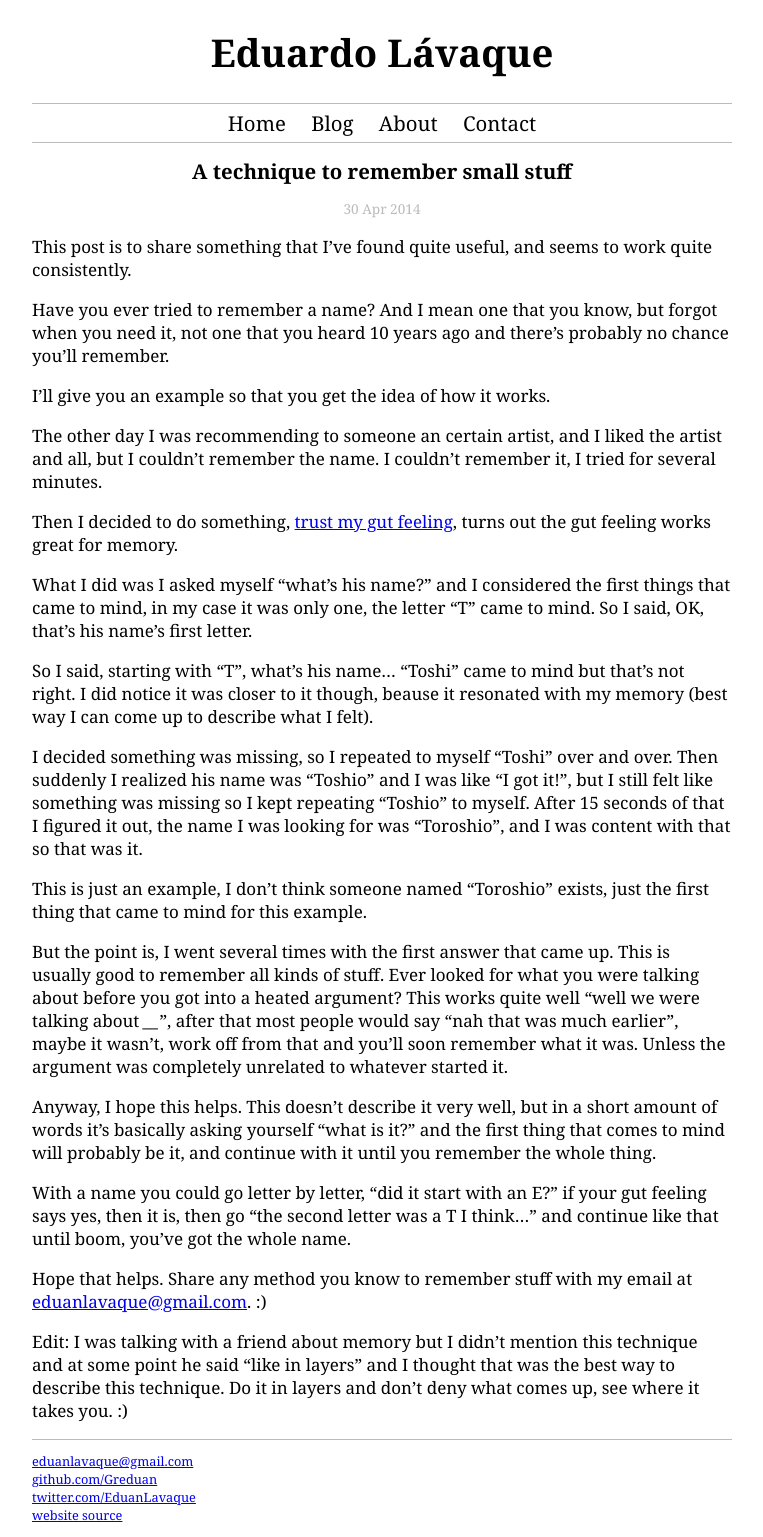
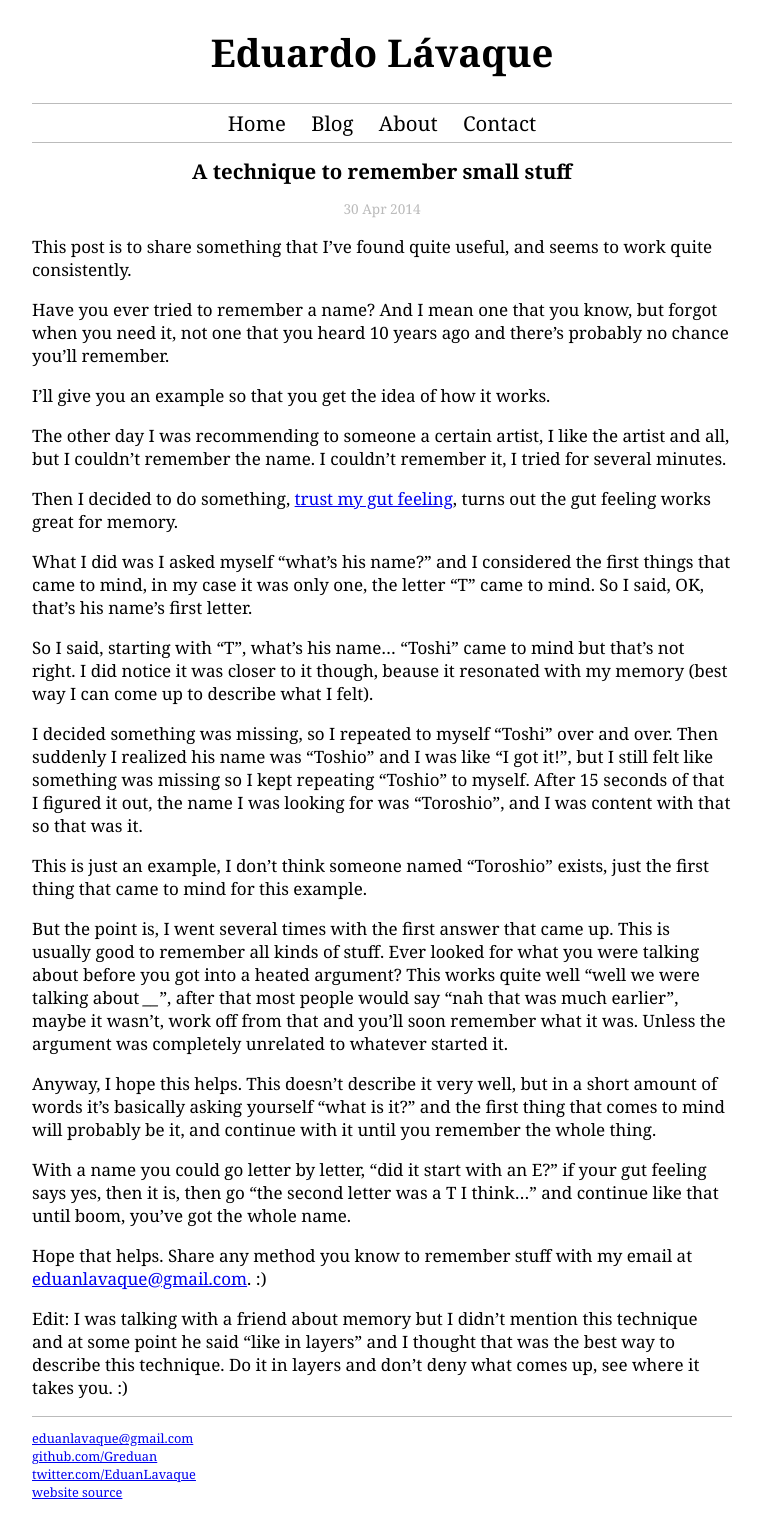
Before and after one commit to greduan/blog-content, a Jekyll site: the page built from _posts/2014-04-30-attrss.md, in a window 1280 px wide. Shown: the whole page, without its empty margins (258-1021 px from the left). Built offline with Jekyll 4.4.1, drawn with Linux system fonts in a browser that asks for light colours; Markdown is read by kramdown in place of the engine named in the settings; after the commit the page ends 1514 px from its top, so only the background shows below that.

Commit message:
Added new post about Vim keybinds
Also fixed a typo in a previous post, the one about a tip for
remembering stuff.

```diff
--- a/_posts/2014-04-30-attrss.md
+++ b/_posts/2014-04-30-attrss.md
@@ -14,9 +14,9 @@ chance you'll remember.
 
 I'll give you an example so that you get the idea of how it works.
 
-The other day I was recommending to someone an certain artist, and I liked the
-artist and all, but I couldn't remember the name. I couldn't remember it,
-I tried for several minutes.
+The other day I was recommending to someone a certain artist, I like the artist
+and all, but I couldn't remember the name. I couldn't remember it, I tried for
+several minutes.
 
 Then I decided to do something, [trust my gut
 feeling](http://eduantech.com/2014/04/wtgfifm.html), turns out the gut feeling
```
Also changed, not shown: _posts/2014-05-23-ntfvk.md (added, +37 -0 lines).
